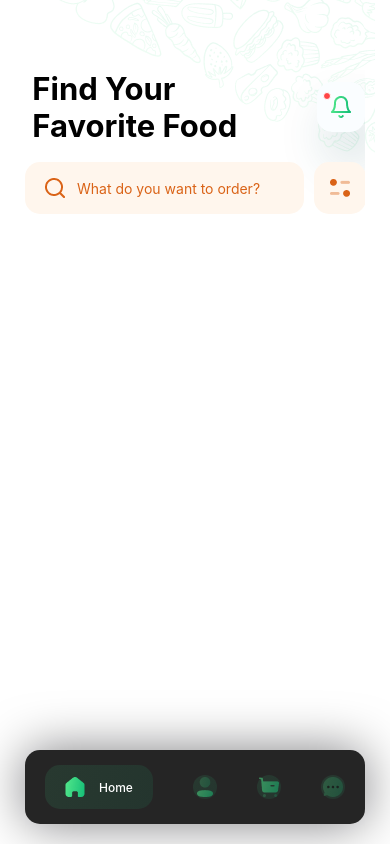
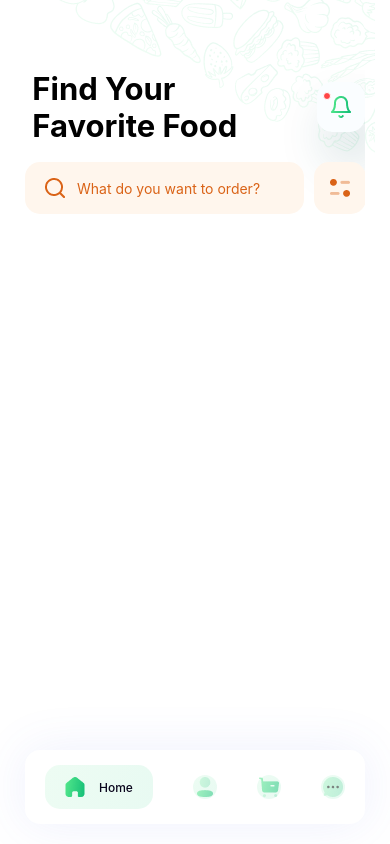
Before and after one commit to sonangrai/foodninja-ui, a React Native app: screen /Home in a window 390 px wide. Built offline with nearby package versions, Linux system fonts and the light colour scheme.

Commit message:
done with navbar

```diff
--- a/common/NavBar.tsx
+++ b/common/NavBar.tsx
@@ -1,4 +1,4 @@
-import { Image, ScrollView } from "react-native";
+import { Image, ScrollView, useColorScheme } from "react-native";
 import styled from "styled-components/native";
 import { HomeProps } from "../components/screens/Home";
 import { LinearGradient } from "expo-linear-gradient";
@@ -8,57 +8,60 @@ interface IProps extends HomeProps {
 }
 
 function NavBar({ navigation, active }: IProps) {
+  const colorScheme = useColorScheme();
+  const isDark = colorScheme != "light";
+
   return (
-    <NavBarView>
+    <NavBarView $dark={isDark}>
       <Item onPress={() => {}}>
         <ButtonWrap
           $active={active == "Home"}
-          colors={["#283930", "#24352e"]}
+          colors={isDark ? ["#283930", "#24352e"] : ["#edfcf3", "#e8faf2"]}
           start={{ x: 0, y: 0 }}
           end={{ x: 1, y: 1 }}
         >
           <Image source={require("../assets/icons/Home.png")} />
 
-          {active == "Home" && <ItemText>Home</ItemText>}
+          {active == "Home" && <ItemText $dark={isDark}>Home</ItemText>}
         </ButtonWrap>
       </Item>
 
       <Item onPress={() => {}}>
         <ButtonWrap
-          colors={["#283930", "#24352e"]}
+          colors={isDark ? ["#283930", "#24352e"] : ["#edfcf3", "#e8faf2"]}
           start={{ x: 0, y: 0 }}
           end={{ x: 1, y: 1 }}
           $active={active == "Profile"}
         >
           <Image source={require("../assets/icons/Profile.png")} />
 
-          {active == "Profile" && <ItemText>Profile</ItemText>}
+          {active == "Profile" && <ItemText $dark={isDark}>Profile</ItemText>}
         </ButtonWrap>
       </Item>
 
       <Item onPress={() => {}}>
         <ButtonWrap
-          colors={["#283930", "#24352e"]}
+          colors={isDark ? ["#283930", "#24352e"] : ["#edfcf3", "#e8faf2"]}
           start={{ x: 0, y: 0 }}
           end={{ x: 1, y: 1 }}
           $active={active == "Cart"}
         >
           <Image source={require("../assets/icons/Buy.png")} />
 
-          {active == "Cart" && <ItemText>Cart</ItemText>}
+          {active == "Cart" && <ItemText $dark={isDark}>Cart</ItemText>}
         </ButtonWrap>
       </Item>
 
       <Item onPress={() => {}}>
         <ButtonWrap
-          colors={["#283930", "#24352e"]}
+          colors={isDark ? ["#283930", "#24352e"] : ["#edfcf3", "#e8faf2"]}
           start={{ x: 0, y: 0 }}
           end={{ x: 1, y: 1 }}
           $active={active == "Message"}
         >
           <Image source={require("../assets/icons/Chat.png")} />
 
-          {active == "Message" && <ItemText>Message</ItemText>}
+          {active == "Message" && <ItemText $dark={isDark}>Message</ItemText>}
         </ButtonWrap>
       </Item>
     </NavBarView>
@@ -67,13 +70,12 @@ function NavBar({ navigation, active }: IProps) {
 
 export default NavBar;
 
-const NavBarView = styled.View`
+const NavBarView = styled.View<{ $dark: boolean }>`
   position: sticky;
   bottom: 8px;
   padding: 15px 20px;
-
-  background: #252525;
-  box-shadow: 0px 0px 50px rgba(1, 2, 7, 0.5);
+  background: ${({ $dark }) => ($dark ? "@252525" : "#fff")};
+  box-shadow: ${({ $dark }) => ($dark ? "0px 0px 50px rgba(1, 2, 7, 0.5)" : "0px 0px 50px rgba(90, 108, 234, 0.1)")};
   border-radius: 15px;
   flex-direction: row;
   justify-content: space-between;
@@ -93,8 +95,8 @@ const ButtonWrap = styled(LinearGradient)<{ $active: boolean }>`
   border-radius: 15px;
 `;
 
-const ItemText = styled.Text`
+const ItemText = styled.Text<{ $dark: boolean }>`
   font-size: 12px;
-  color: #fff;
+  color: ${({ $dark }) => ($dark ? "#fff" : "#09051C")};
   font-weight: 500;
 `;
```
